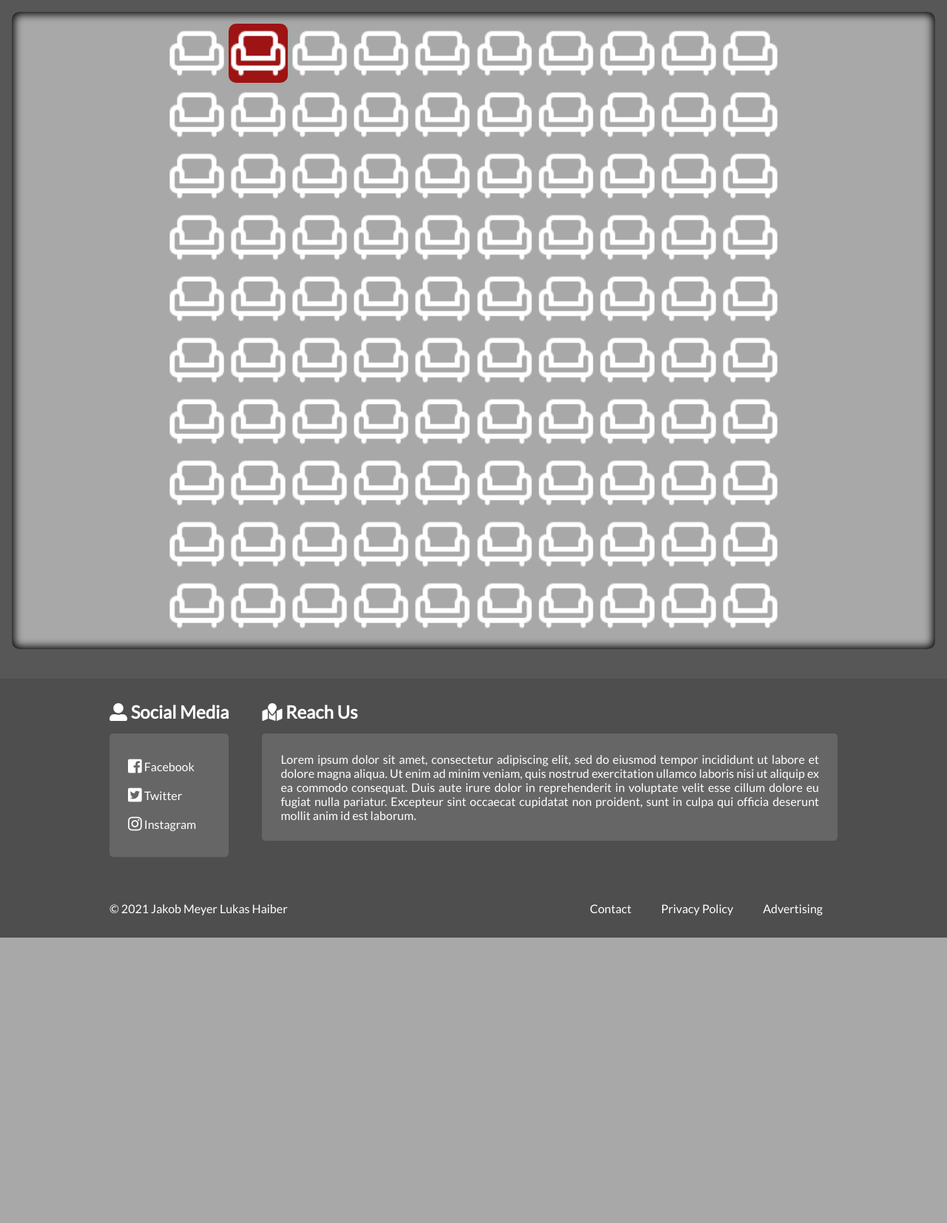
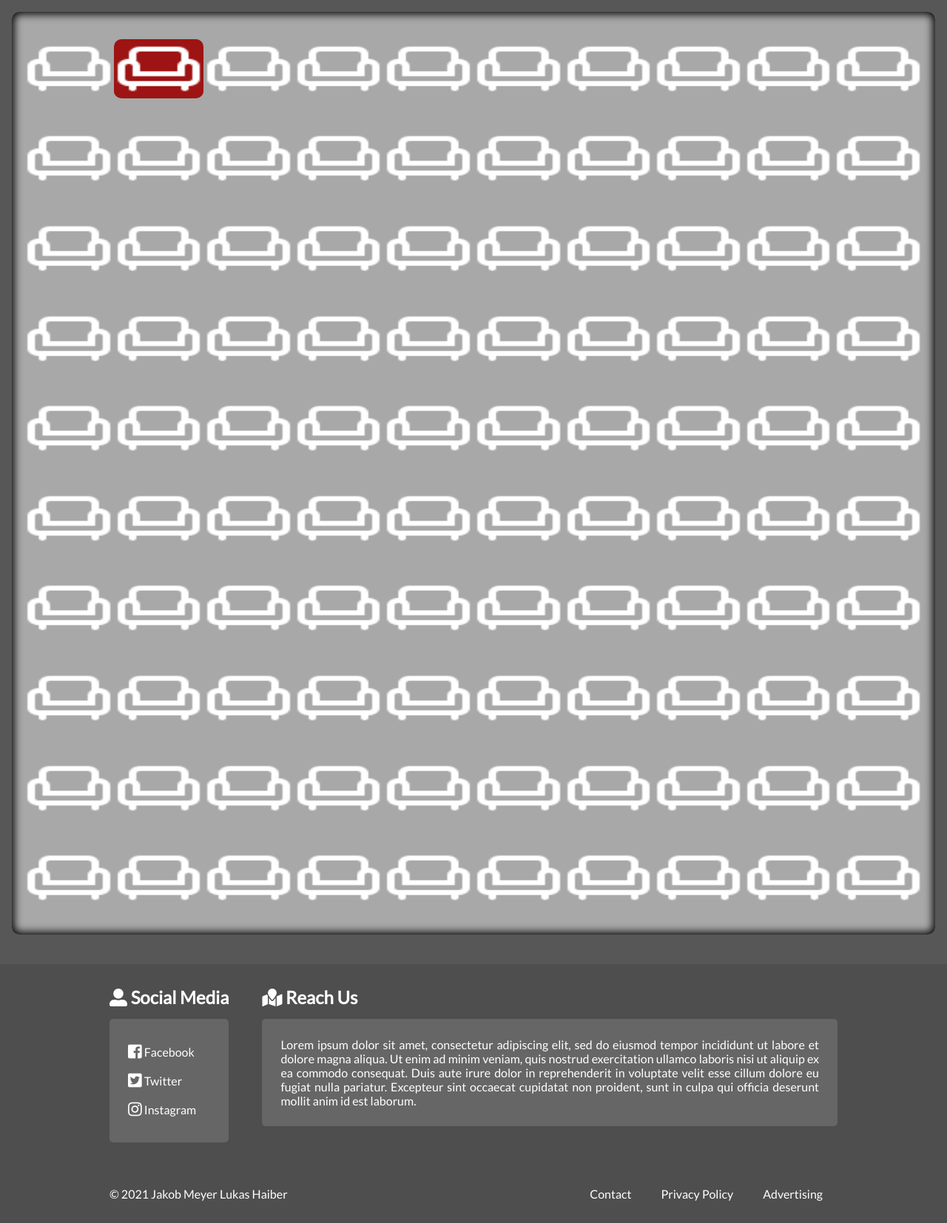
Before and after one commit to haib3rl/kino-SAEL, a PHP site: page /buchung.php in a window 1280 px wide. Shown: the part 128-1782 px from the top of the page at 74% size. Before the commit the page ends 1396 px from the top, so only its background shows below. Run offline with PHP 8.4, Linux system fonts and the light colour scheme; data that the repository does not hold is empty.

Commit message:
werid wide chairs but dynamic

```diff
--- a/Website/style/buchung.css
+++ b/Website/style/buchung.css
@@ -36,14 +36,16 @@ body{
 	padding: 16px;
 	background-color: var(--element-bg-color);
 	color: var(--element-txt-color);
-	align-items: center;
+    aspect-ratio: 1 / 1;
     display: flex;
     justify-content: center;
 }
 
 .seats{
-    align-items: center;
-    width: fit-content;
+    display: flex;
+    flex-direction: column;
+    align-content: center;
+    width: 100%;
 }
 .seats input{
     width: 80px;
@@ -61,3 +63,17 @@ body{
     border-radius: var(--element-border-radius);
     pointer-events: none;
 }
+
+.row1, .row2, .row3, .row4, .row5, .row6, .row7, .row8, .row9, .row10{
+    display: flex;
+    flex-direction: row;
+    flex-grow: 1;
+    flex-basis: auto;
+    justify-content: center;
+    align-items: center;
+    align-content: stretch;
+}
+
+.chair1, .chair2, .chair3, .chair4, .chair5, .chair6, .chair7, .chair8, .chair9, .chair10{
+    flex-grow: 1;
+}
```
